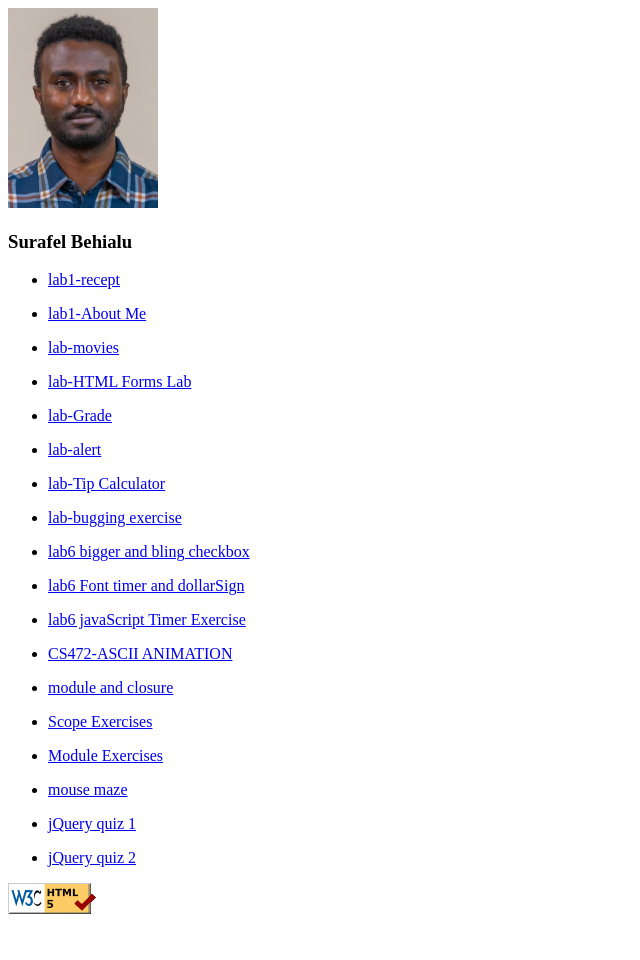
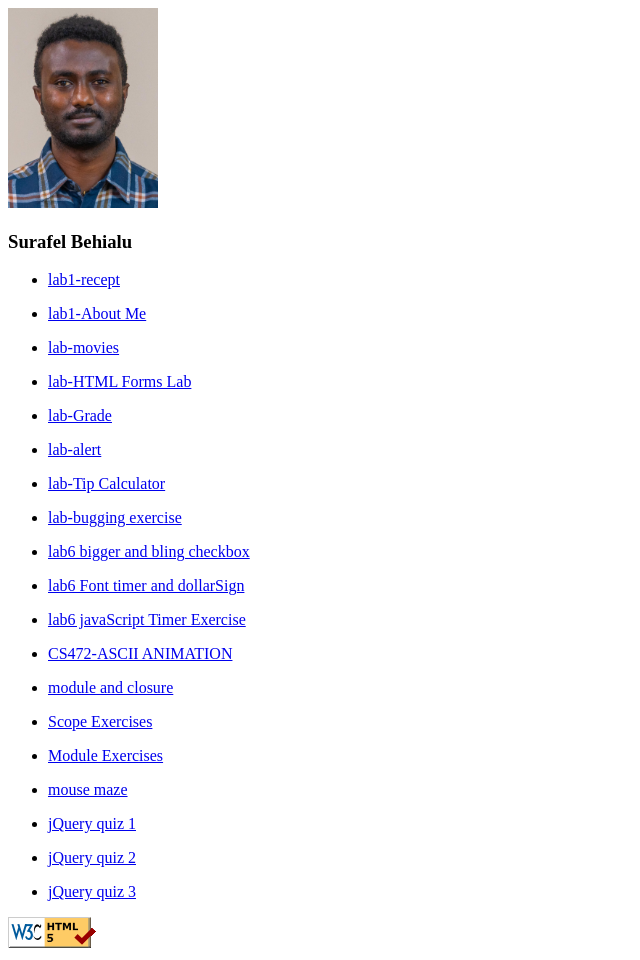
Before and after one commit to surafelAndualem/surafelAndualem.github.io, a plain HTML site: page Lab0myHomePage/index.html in a window 1280 px wide. Shown: the whole page, without its empty margins (0-640 px from the left). Before the commit the page ends 926 px from the top, so only its background shows below. Drawn offline with Linux system fonts and the light colour scheme.

Commit message:
Update index.html

```diff
--- a/Lab0myHomePage/index.html
+++ b/Lab0myHomePage/index.html
@@ -66,7 +66,9 @@
         <li><a href="jquery quiz 2.docx">jQuery quiz 2 </a></li>
     </ul>
 
-
+   <ul>
+        <li><a href="jquery quiz 3.txt">jQuery quiz 3 </a></li>
+    </ul>
 
 
 
```
